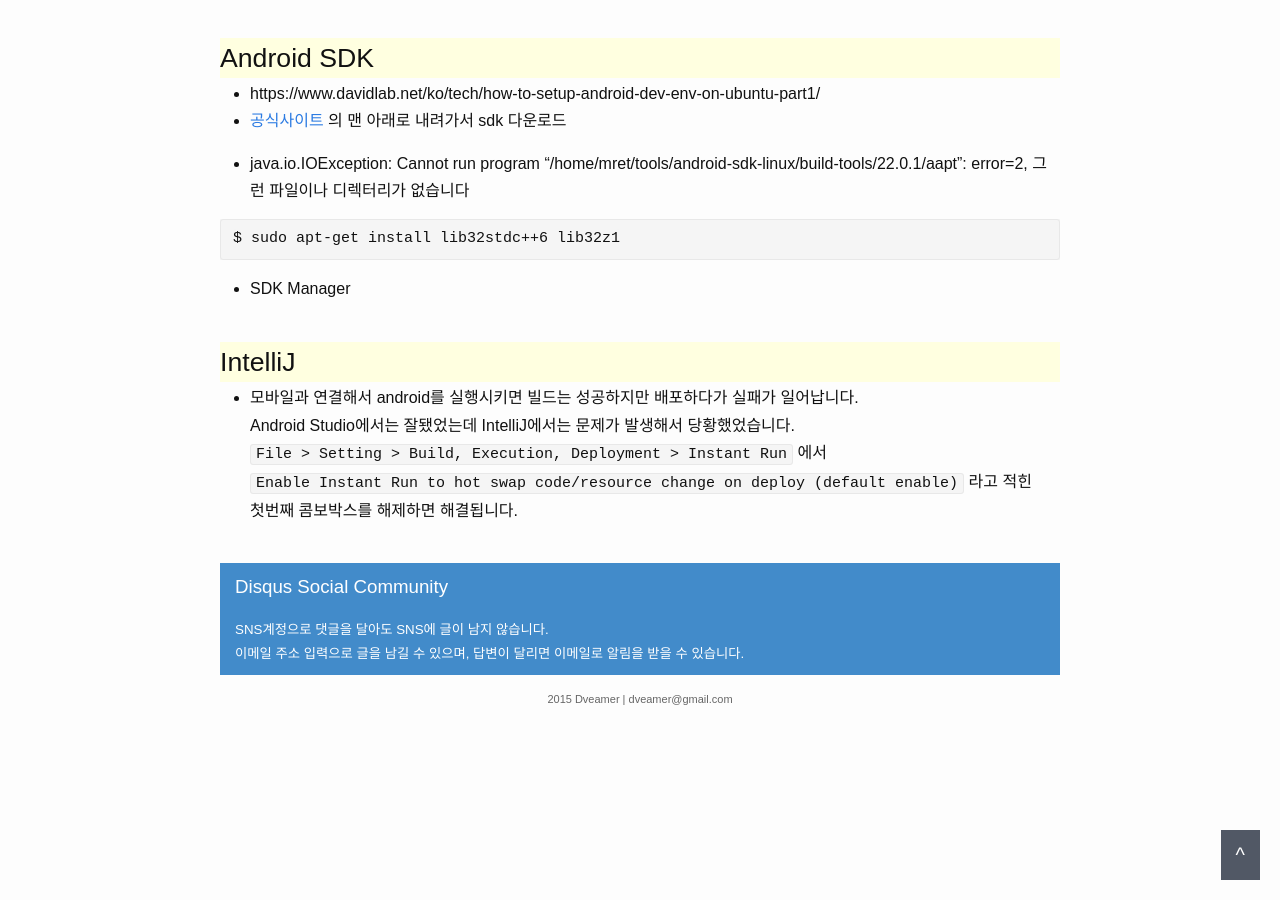
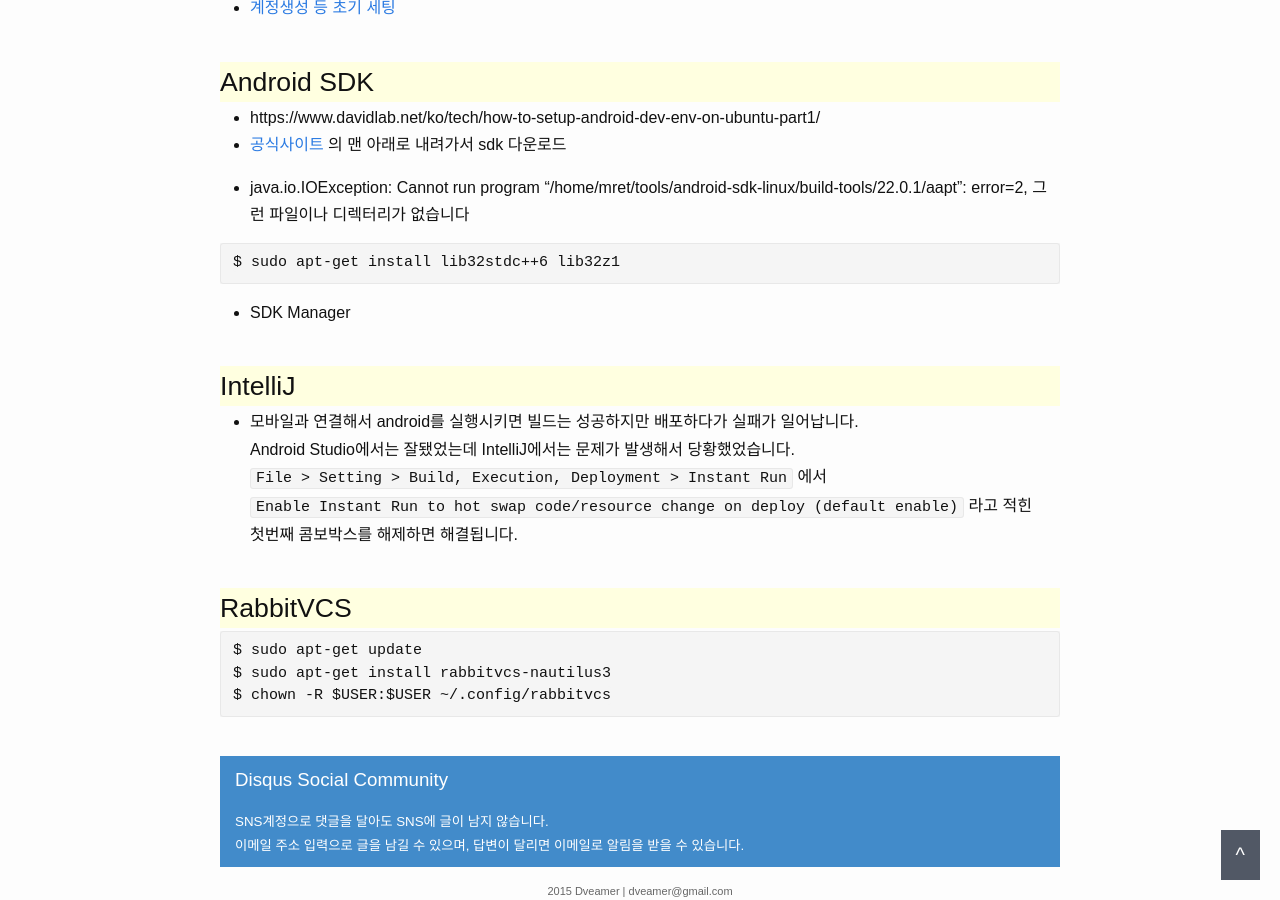
Before and after one commit to dveamer/dveamer.github.io, a Jekyll site: the page built from _posts/Ubuntu/2016-07-20-InitialSetting.md, in a window 1280 px wide and 900 px high, scrolled down 1567 px. Built offline with Jekyll 4.4.1, drawn with Linux system fonts in a browser that asks for light colours; comment, search, counter and statistics services are not loaded.

Commit message:
modify an article

````diff
--- a/_posts/Ubuntu/2016-07-20-InitialSetting.md
+++ b/_posts/Ubuntu/2016-07-20-InitialSetting.md
@@ -61,3 +61,11 @@
     ```File > Setting > Build, Execution, Deployment > Instant Run``` 에서
     ```Enable Instant Run to hot swap code/resource change on deploy (default enable)``` 라고 적힌
     첫번째 콤보박스를 해제하면 해결됩니다.
+
+# RabbitVCS
+
+~~~
+$ sudo apt-get update
+$ sudo apt-get install rabbitvcs-nautilus3
+$ chown -R $USER:$USER ~/.config/rabbitvcs
+~~~
````
